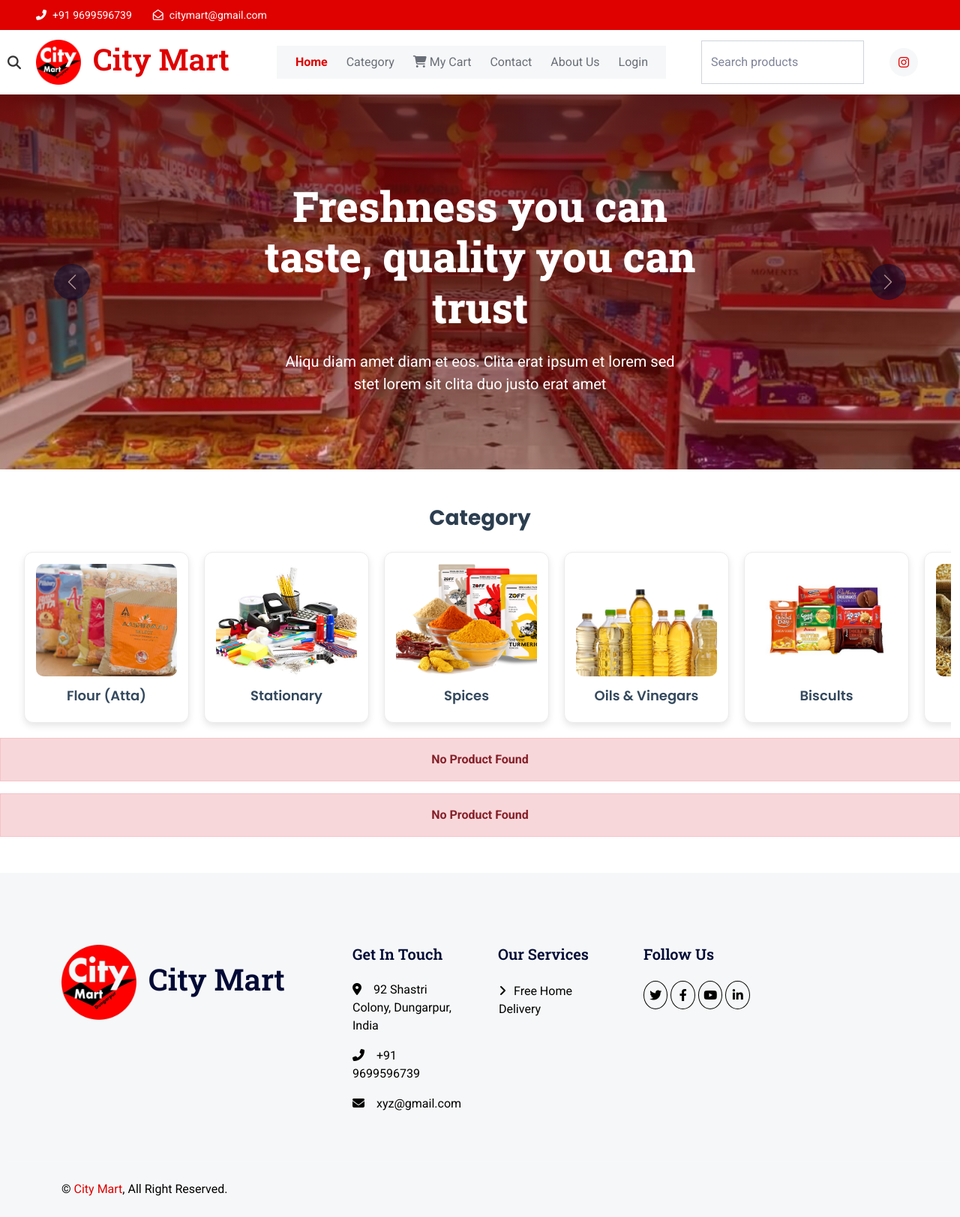
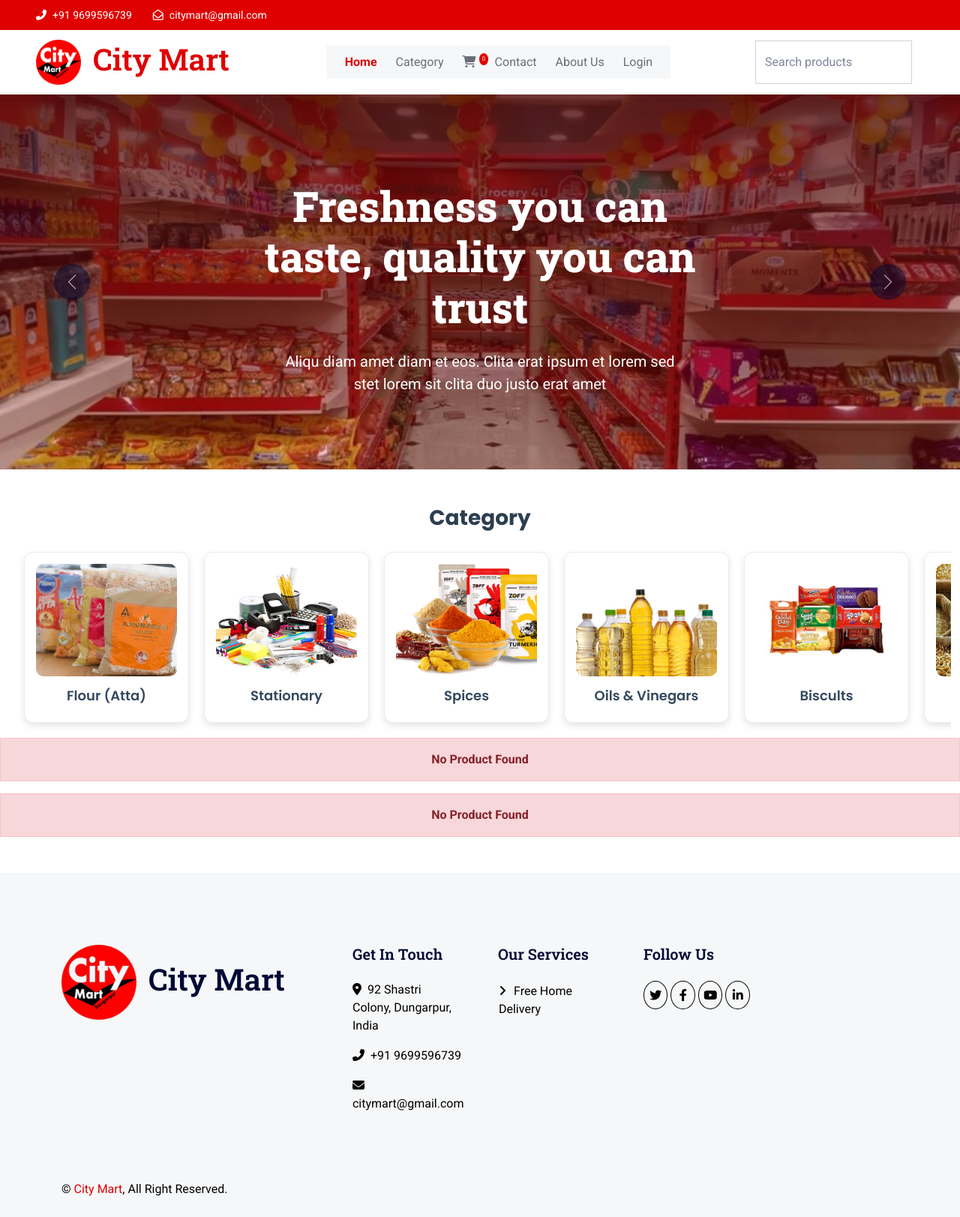
Before and after one commit to mustafanahar7/citymart, a Django app: page /home/ in a window 1280 px wide. Shown: the whole page at 75% size. Run offline with Django 5.2, Linux system fonts and the light colour scheme; data that the repository does not hold is empty; some libraries are stand-ins or nearby versions.

Commit message:
add purchase_history

```diff
--- a/Appone/views.py
+++ b/Appone/views.py
@@ -84,7 +84,9 @@ def search_view(request):
 def HomePage(request):
     # print('<<<<<<<<<<<<<<<<<')
     # print(request.user)
-
+    if 'cart_list' not in request.session:
+        request.session['cart_list']=[]
+    cart_item_length = len(request.session['cart_list'])
     ## Render the Category from folder
     dir = os.path.join(settings.BASE_DIR, 'static', 'images', 'category')
     folder_list = os.listdir(dir)
@@ -171,7 +173,7 @@ def HomePage(request):
 
         })
 
-    return render(request,'home.html',{'data':files,'most_purchase_product':top_purchased_list,'categ':product_data,'flour':flour_product_data,'beverages':beverages_product_data})
+    return render(request,'home.html',{'data':files,'most_purchase_product':top_purchased_list,'categ':product_data,'flour':flour_product_data,'beverages':beverages_product_data,'cart_count':cart_item_length})
 
 def CategoryPage(request):
     dir = os.path.join(settings.BASE_DIR, 'static', 'images', 'category')
@@ -651,7 +653,6 @@ def Customers(request):
 
 def Admin_orders(request):
     get_order_report = WebsiteOrder.objects.all().order_by('order_number')
-    # print(request.GET)
     if 'accept_order_id' in request.GET:
         order_no = request.GET.get('accept_order_id')
         print(order_no)
@@ -659,6 +660,7 @@ def Admin_orders(request):
         Order.is_accepted=True
         Order.save()
     return render(request,'adminorders.html',{'orders':get_order_report})
+
 
 def Admin_order_items(request,order_number):
     get_order_items_report = WebsiteOrderItems.objects.filter(order_number_id=order_number).select_related('product_code')
@@ -677,11 +679,12 @@ def Admin_order_items(request,order_number):
             'product_price': item.product_price,
             'total_amount': item.total_amount
         })
+    return render(request,'adminorder_items.html',{'data':data,'order_number':order_number})
 
-    # Convert the list of dictionaries into a pandas DataFrame
-    # df = pd.DataFrame(data)
 
-    # # Display the DataFrame
-    # print(df)
-
-    return render(request,'adminorder_items.html',{'data':data,'order_number':order_number})
+def purchase_history(request):
+    customer = request.user
+    print('<<<<<<<<<<<<',customer)
+    purchase_history = WebsiteOrder.objects.filter(user_name=customer.email).order_by('-order_number')
+    print(purchase_history)
+    return render(request,'purchase_history.html',{'purchase_history':purchase_history})
--- a/citymart/urls.py
+++ b/citymart/urls.py
@@ -44,6 +44,7 @@ urlpatterns = [
     path('admin-order/', views.Admin_orders, name='admin_orders'),
     path('admin-order-items/<str:order_number>', views.Admin_order_items, name='admin_order_items'),
     path('customers/', views.Customers, name='customers'),
+    path('purchase_history/', views.purchase_history, name='purchase_history'),
 ]
 
 if settings.DEBUG:
--- a/static/css/style1.css
+++ b/static/css/style1.css
@@ -461,3 +461,15 @@
     font-size: 18px;
     /* Adjust the size if desired */
 }
+
+/* Cart Count */
+.cart-count {
+    position: absolute;
+    background-color: #DF0000;
+    /* Change the background color */
+    color: white;
+    margin-left: 4px;
+    padding: 2px 4px;
+    border-radius: 50%;
+    font-size: 8px;
+}
--- a/templates/cart.html
+++ b/templates/cart.html
@@ -11,10 +11,7 @@
         <div class="loader" id="loader"></div>
 
         <div class="cart-container mt-3">
-        <div class="header-container">
-                <h1>Your Cart</h1>
-                <h4 id="user">{{ user.full_name }}</h4>
-            </div>
+            <h1 class="text-center">Shopping Cart</h1>
             <!-- <form method="POST" action="{% url 'cartpage' %}"> -->
             <form method="POST" action="{% url 'cartpage' %}" id="order_place">
                 {% csrf_token %}
--- a/templates/navbar.html
+++ b/templates/navbar.html
@@ -76,7 +76,10 @@
             <div class="navbar-nav mx-auto bg-light pe-4 py-3 py-lg-0">
                 <a href="{% url 'homepage' %}" class="nav-item nav-link {% if request.path == '/home/' %}active{% endif%}">Home</a>
                 <a href="{% url 'categorypage' %}" class="nav-item nav-link {% if request.path == '/category/'%}active{% endif%}">Category</a>
-                <a href="{% url 'cartpage' %}" class="nav-item nav-link {% if request.path == '/cart/' %}active{% endif %}"><i class="fas fa-shopping-cart"></i> My Cart</a>
+                <a href="{% url 'cartpage' %}" class="nav-item nav-link {% if request.path == '/cart/' %}active{% endif %}">
+                    <i class="fas fa-shopping-cart"></i>
+                    <span class="cart-count">{{cart_count}}</span>
+                </a>
                 <a href="{% url 'contactpage' %}" class="nav-item nav-link {% if request.path == '/contact/' %}active{% endif %}">Contact</a>
                 <a href="#" class="nav-item nav-link">About Us</a>
 
@@ -89,12 +92,13 @@
             </div>
 
             <!-- Search Bar Start -->
-            <form class="d-flex" id="searchForm">
-                <div class="form-floating">
-                <input class="form-control me-2" type="search" placeholder="Search products" aria-label="Search" id="searchInput">
-                <label for="name">Search products</label>
+            <form id="searchForm">
+                <div class="form-floating me-3">
+                    <input class="form-control" type="search" placeholder="Search products" aria-label="Search" id="searchInput">
+                    <label for="name">Search products</label>
+                {% comment %} <button class="btn me-2" type="submit"><i class="fa-solid fa-magnifying-glass search-icon"></i></button> {% endcomment %}
                 </div>
-                <button class="btn me-2" type="submit"><i class="fa-solid fa-magnifying-glass search-icon"></i></button>
+
                 {% comment %} <i class="fa-solid fa-magnifying-glass search-icon"></i> {% endcomment %}
             </form>
             <!-- Search Bar End -->
@@ -103,7 +107,12 @@
                 {% comment %} <a class="btn btn-square rounded-circle bg-light text-primary me-2 custom-icon-color" href=""><i class="fab fa-facebook-f"></i></a>
                 <a class="btn btn-square rounded-circle bg-light text-primary me-2 custom-icon-color" href=""><i class="fab fa-twitter"></i></a>
                 <a class="btn btn-square rounded-circle bg-light text-primary me-2 custom-icon-color" href=""><i class="fab fa-linkedin-in"></i></a> {% endcomment %}
-                <a class="btn btn-square rounded-circle bg-light text-primary me-2 custom-icon-color" href="https://www.instagram.com/citymart_dungapur?igsh=MWhkYjlyODlxd3N3NA==" target="_blank"><i class="fab fa-instagram"></i></a>
+                 {% if user.is_authenticated %}
+                <div class="d-flex align-items-center">
+                    <a class="btn btn-square rounded-circle bg-light text-primary me-2 custom-icon-color" href="{% url 'purchase_history' %}"><i class="fa-solid fa-user"></i></a>
+                    <p class="m-0">{{ user.full_name }}</p>
+                </div>
+                {% endif %}
             </div>
 
         </div>
@@ -121,17 +130,17 @@
                 <div class="col-md-4">
                     <h1 class="text-dark mb-4"><img class="img-fluid footer-logo me-3" src="{% static 'images/logo/logo1.png' %}" alt="">City Mart</h1>
                 </div>
-                <div class="col-lg-2 col-md-6">
+                <div class="col-lg-2 col-md-4">
                     <h5 class="text-dark mb-4">Get In Touch</h5>
-                    <p><i class="fa fa-map-marker-alt me-3"></i>92 Shastri Colony, Dungarpur, India</p>
-                    <p><i class="fa fa-phone-alt me-3"></i>+91 9699596739</p>
-                    <p><i class="fa fa-envelope me-3"></i>xyz@gmail.com</p>
+                    <p><i class="fa fa-map-marker-alt me-2"></i>92 Shastri Colony, Dungarpur, India</p>
+                    <p><i class="fa fa-phone-alt me-2"></i>+91 9699596739</p>
+                    <p><i class="fa fa-envelope me-2"></i>citymart@gmail.com</p>
                 </div>
-                <div class="col-lg-2 col-md-6">
+                <div class="col-lg-2 col-md-4">
                     <h5 class="text-dark mb-4">Our Services</h5>
                     <a class="btn btn-link" href="">Free Home delivery</a>
                 </div>
-                <div class="col-lg-2 col-md-6">
+                <div class="col-lg-2 col-md-4">
                     <h5 class="text-dark mb-4">Follow Us</h5>
                     <div class="d-flex">
                         <a class="btn btn-square rounded-circle me-1" href=""><i class="fab fa-twitter"></i></a>
```
Also changed, not shown: templates/purchase_history.html (added, +57 -0 lines).
